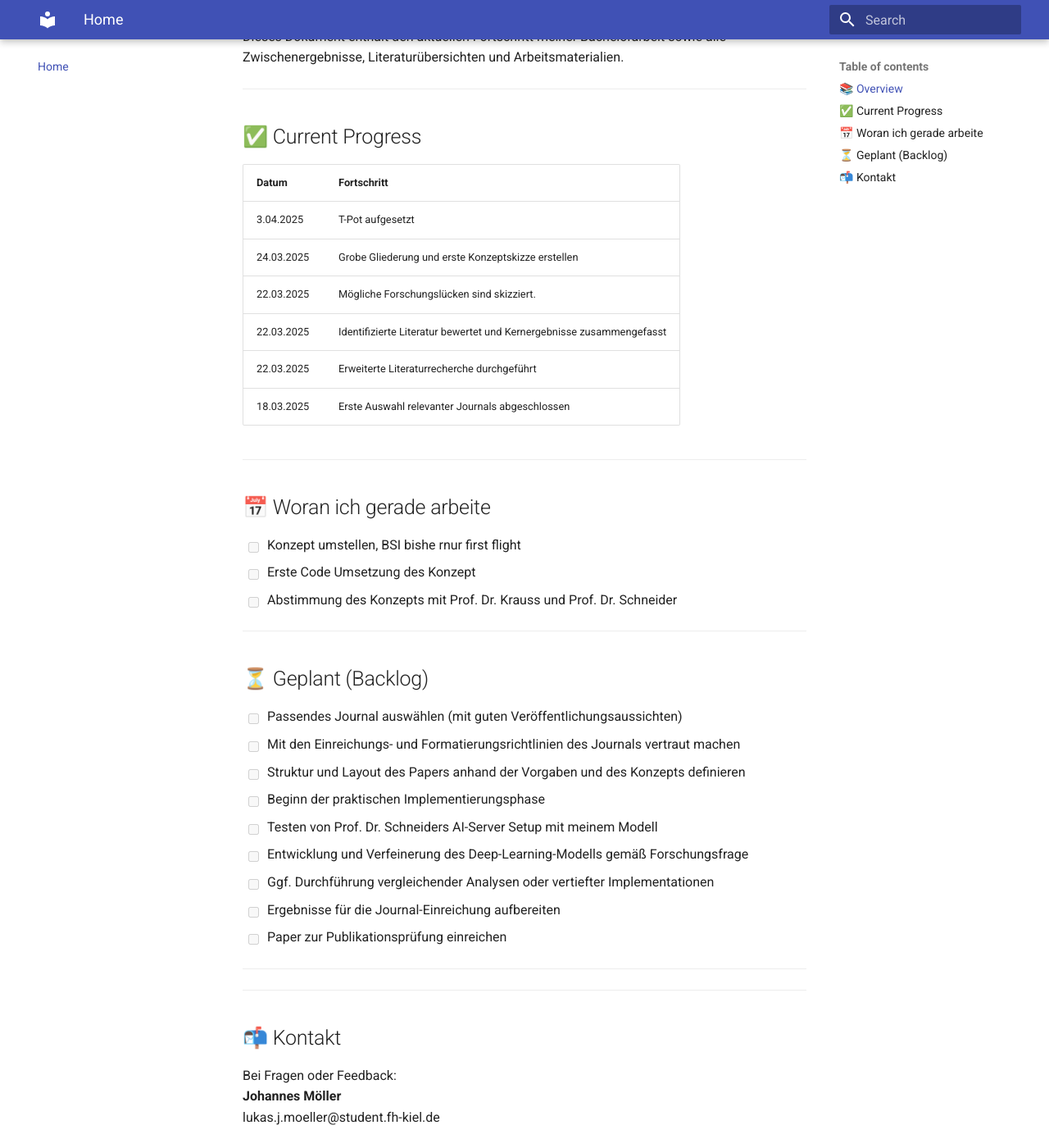
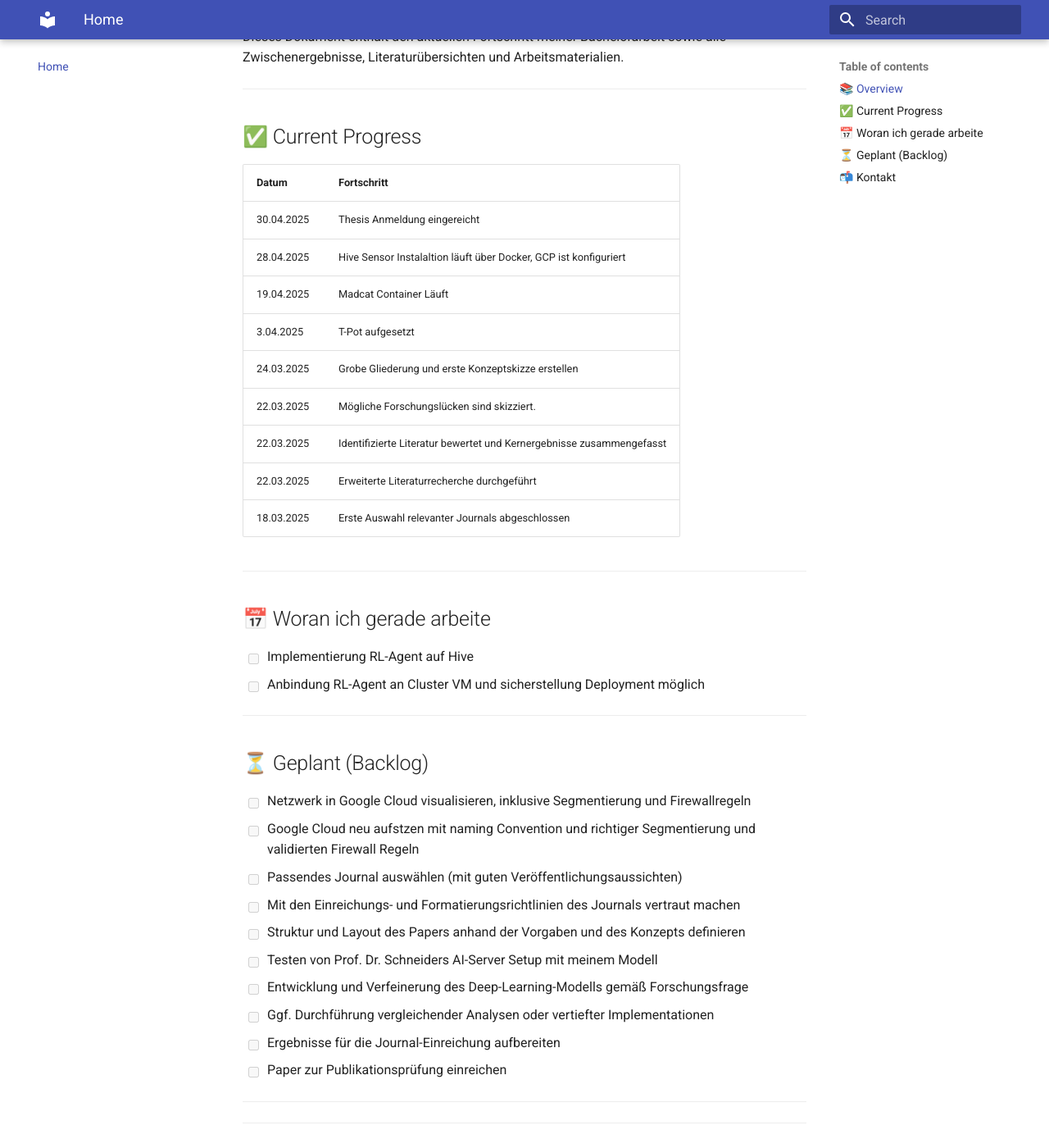
Before and after one commit to JohannesLks/Thesis, an MkDocs documentation site: the page built from docs/index.md, in a window 1280 px wide and 1400 px high, scrolled down 441 px. Shown: the whole window at 82% size. Built offline with MkDocs 1.6.1 and Material for MkDocs 9.7.7, drawn with Linux system fonts in a browser that asks for light colours.

Commit message:
Update index.md

```diff
--- a/docs/index.md
+++ b/docs/index.md
@@ -17,6 +17,9 @@ Dieses Dokument enthält den aktuellen Fortschritt meiner Bachelorarbeit sowie a
 
 | Datum       | Fortschritt                                                        |
 |-------------|--------------------------------------------------------------------|
+| 30.04.2025 | Thesis Anmeldung eingereicht|
+| 28.04.2025 | Hive Sensor Instalaltion läuft über Docker, GCP ist konfiguriert|
+| 19.04.2025 | Madcat Container Läuft|
 | 3.04.2025 | T-Pot aufgesetzt|
 | 24.03.2025 | Grobe Gliederung und erste Konzeptskizze erstellen|
 | 22.03.2025 | Mögliche Forschungslücken sind skizziert.|
@@ -28,18 +31,19 @@ Dieses Dokument enthält den aktuellen Fortschritt meiner Bachelorarbeit sowie a
 
 ## 📅 Woran ich gerade arbeite
 
-- [ ] Konzept umstellen, BSI bishe rnur first flight
-- [ ] Erste Code Umsetzung des Konzept
-- [ ] Abstimmung des Konzepts mit Prof. Dr. Krauss und Prof. Dr. Schneider
+- [ ] Implementierung RL-Agent auf Hive
+- [ ] Anbindung RL-Agent an Cluster VM und sicherstellung Deployment möglich
+
 
 ---
 
 ## ⏳ Geplant (Backlog)
 
+- [ ] Netzwerk in Google Cloud visualisieren, inklusive Segmentierung und Firewallregeln
+- [ ] Google Cloud neu aufstzen mit naming Convention und richtiger Segmentierung und validierten Firewall Regeln
 - [ ] Passendes Journal auswählen (mit guten Veröffentlichungsaussichten)
 - [ ] Mit den Einreichungs- und Formatierungsrichtlinien des Journals vertraut machen
 - [ ] Struktur und Layout des Papers anhand der Vorgaben und des Konzepts definieren
-- [ ] Beginn der praktischen Implementierungsphase
 - [ ] Testen von Prof. Dr. Schneiders AI-Server Setup mit meinem Modell
 - [ ] Entwicklung und Verfeinerung des Deep-Learning-Modells gemäß Forschungsfrage
 - [ ] Ggf. Durchführung vergleichender Analysen oder vertiefter Implementationen
```
